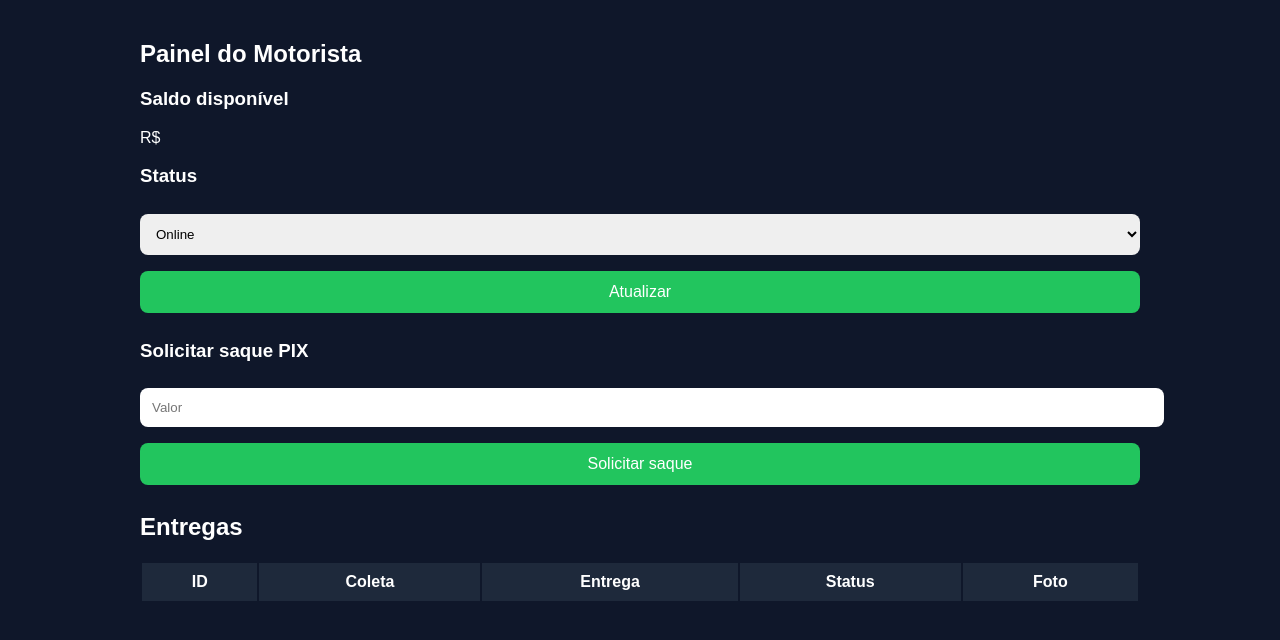
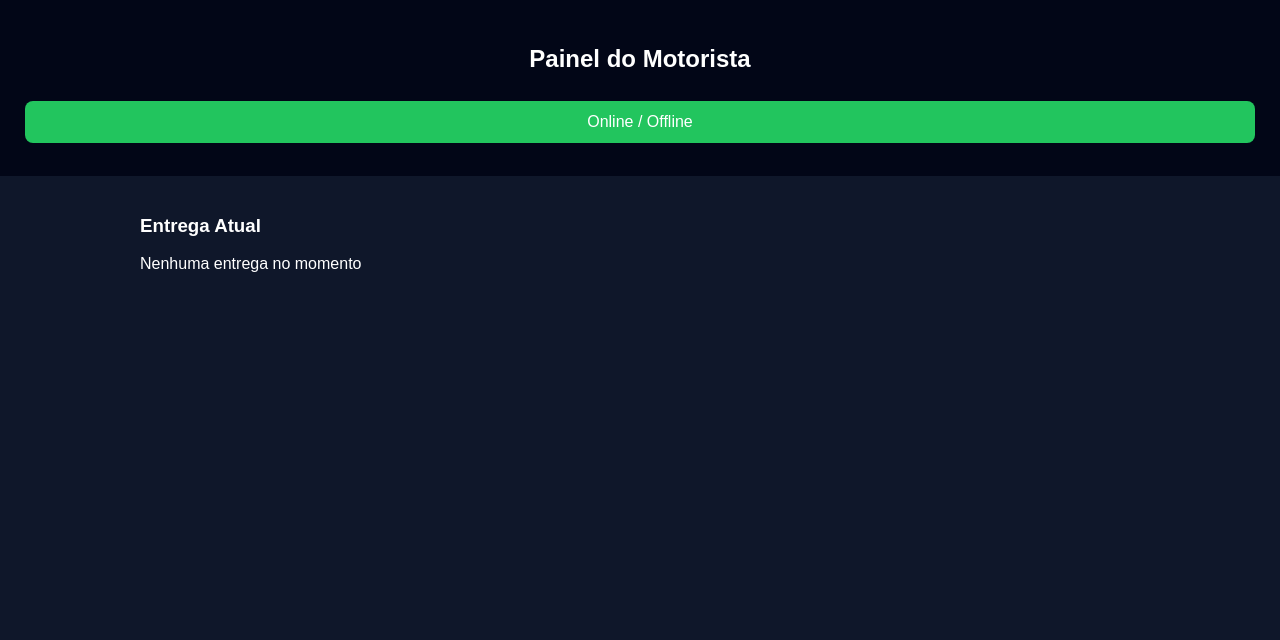
Before and after one commit to wagnermarzzo/motorista24h, a Flask app: template templates/dashboard_motorista.html in a window 1280 px wide. Shown: the top 640 px of the page. Run offline with Flask 3, Linux system fonts and the light colour scheme; the template is opened without the code that fills it, so the values that code supplies are empty.

Commit message:
Update dashboard_motorista.html

```diff
--- a/templates/dashboard_motorista.html
+++ b/templates/dashboard_motorista.html
@@ -1,88 +1,47 @@
 <!DOCTYPE html>
 <html>
 <head>
+
+<meta charset="UTF-8">
 <title>Painel Motorista</title>
-<link rel="stylesheet" href="/static/style.css">
+
+<link rel="stylesheet" href="/static/css/style.css">
+
 </head>
 
 <body>
 
-<div class="container">
+<header>
 
 <h2>Painel do Motorista</h2>
 
-<h3>Saldo disponível</h3>
+<button onclick="toggleStatus()">Online / Offline</button>
 
-R$ {{saldo}}
+</header>
 
-<h3>Status</h3>
+<div class="container">
 
-<form method="post" action="/status_motorista">
+<h3>Entrega Atual</h3>
 
-<select name="status">
+<div id="entrega">
 
-<option value="online">Online</option>
-<option value="ocupado">Ocupado</option>
-<option value="offline">Offline</option>
-
-</select>
-
-<button>Atualizar</button>
-
-</form>
-
-<h3>Solicitar saque PIX</h3>
-
-<form method="post" action="/solicitar_saque">
-
-<input name="valor" placeholder="Valor">
-
-<button>Solicitar saque</button>
-
-</form>
-
-<h2>Entregas</h2>
-
-<table>
-
-<tr>
-<th>ID</th>
-<th>Coleta</th>
-<th>Entrega</th>
-<th>Status</th>
-<th>Foto</th>
-</tr>
-
-{% for e in entregas %}
-
-<tr>
-
-<td>{{e[0]}}</td>
-<td>{{e[1]}}</td>
-<td>{{e[2]}}</td>
-<td>{{e[6]}}</td>
-
-<td>
-
-<form method="post" enctype="multipart/form-data">
-
-<input type="hidden" name="id" value="{{e[0]}}">
-
-<input type="file" name="foto">
-
-<button>Enviar</button>
-
-</form>
-
-</td>
-
-</tr>
-
-{% endfor %}
-
-</table>
+Nenhuma entrega no momento
 
 </div>
 
+<div id="mapa"></div>
+
+</div>
+
+<script>
+
+function toggleStatus(){
+
+alert("Status alterado")
+
+}
+
+</script>
+
 </body>
-  </html>
+</html>
```
